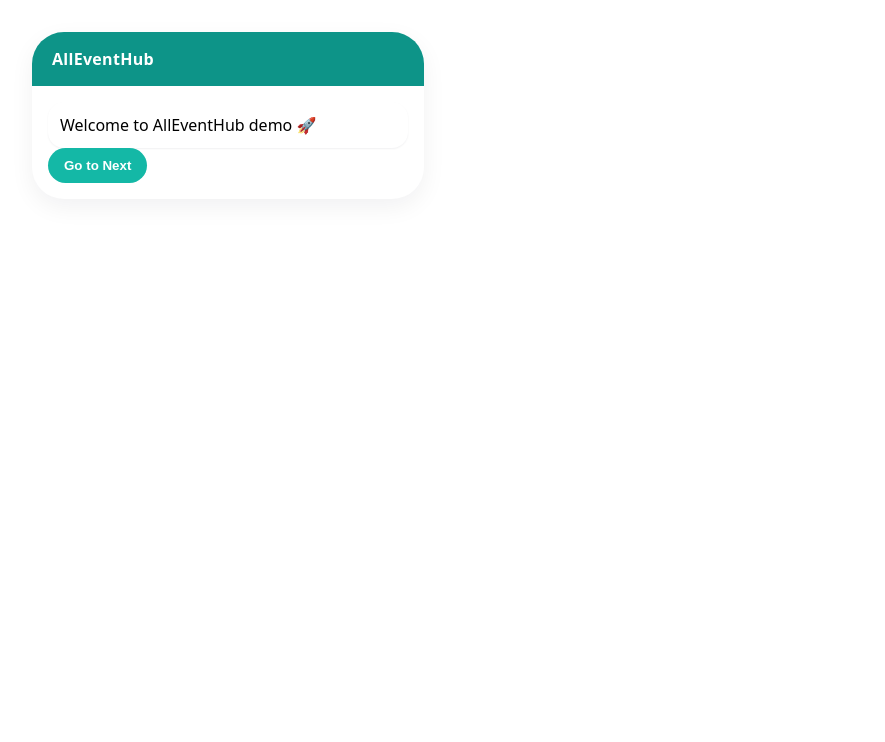
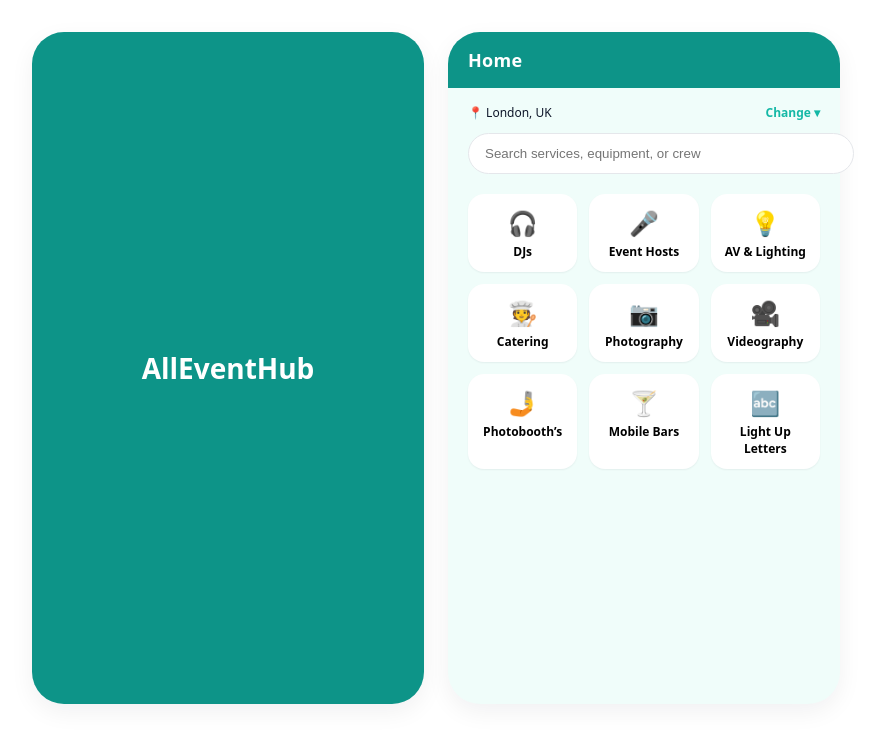
Before and after one commit to jayreiddevops/alleventhub, a React (Vite) app: page / in a window 1280 px wide. Shown: the top 742 px of the page, without its empty margins (0-885 px from the left). Built offline with nearby package versions, Linux system fonts and the light colour scheme.

Commit message:
Update App.jsx

```diff
--- a/src/App.jsx
+++ b/src/App.jsx
@@ -1,3 +1,6 @@
+// Full demo flow with Home → Results → Supplier Profile → Booking
+// This is the complete `App.jsx` implementation to ship the stakeholder demo.
+
 import React, { useState } from "react";
 
 const Brand = {
@@ -54,25 +57,188 @@
   },
 };
 
-const Phone = ({ children }) => <div style={styles.phone}>{children}</div>;
-const TopBar = ({ title }) => <div style={styles.topbar}>{title}</div>;
-const Card = ({ children }) => <div style={styles.card}>{children}</div>;
-const Button = ({ children, onClick }) => (
-  <button style={styles.pill} onClick={onClick}>{children}</button>
+const Phone = ({ children, bg }) => (
+  <div style={{ ...styles.phone, background: bg ?? "#fff" }}>{children}</div>
+);
+const TopBar = ({ title, onBack }) => (
+  <div style={styles.topbar}>
+    {onBack && (
+      <button
+        onClick={onBack}
+        style={{
+          background: "rgba(255,255,255,0.2)",
+          border: 0,
+          color: "#fff",
+          borderRadius: 999,
+          padding: "2px 8px",
+          fontSize: 18,
+          cursor: "pointer",
+        }}
+      >
+        ‹
+      </button>
+    )}
+    <span style={{ fontSize: 18 }}>{title}</span>
+  </div>
+);
+const Card = ({ children, style }) => <div style={{ ...styles.card, ...style }}>{children}</div>;
+const Button = ({ children, onClick, style }) => (
+  <button style={{ ...styles.pill, ...style }} onClick={onClick}>
+    {children}
+  </button>
+);
+
+// Screens
+const HomeScreen = ({ onSelectCategory }) => {
+  const categories = [
+    { label: "DJs", icon: "🎧" },
+    { label: "Event Hosts", icon: "🎤" },
+    { label: "AV & Lighting", icon: "💡" },
+    { label: "Catering", icon: "🧑‍🍳" },
+    { label: "Photography", icon: "📷" },
+    { label: "Videography", icon: "🎥" },
+    { label: "Photobooth’s", icon: "🤳" },
+    { label: "Mobile Bars", icon: "🍸" },
+    { label: "Light Up Letters", icon: "🔤" },
+  ];
+  return (
+    <Phone bg={Brand.bg}>
+      <TopBar title="Home" />
+      <div style={{ display: "flex", flexDirection: "column", gap: 12, paddingInline: 4 }}>
+        <div style={{ display: "flex", justifyContent: "space-between", fontSize: 12 }}>
+          <span style={{ color: Brand.text }}>📍 London, UK</span>
+          <span style={{ color: Brand.accent, fontWeight: 600 }}>Change ▾</span>
+        </div>
+        <input
+          placeholder="Search services, equipment, or crew"
+          style={{
+            width: "100%",
+            borderRadius: 999,
+            border: "1px solid #e5e7eb",
+            padding: "12px 16px",
+          }}
+        />
+        <div style={styles.grid}>
+          {categories.map((c) => (
+            <div
+              key={c.label}
+              onClick={() => onSelectCategory(c.label)}
+              style={{ ...styles.card, textAlign: "center", cursor: "pointer" }}
+            >
+              <div style={{ fontSize: 24 }}>{c.icon}</div>
+              <div style={{ fontSize: 12, fontWeight: 700, marginTop: 4 }}>{c.label}</div>
+            </div>
+          ))}
+        </div>
+      </div>
+    </Phone>
+  );
+};
+
+const ResultsScreen = ({ category, onBack, onSelectSupplier }) => (
+  <Phone bg={Brand.bg}>
+    <TopBar title={`${category} in London`} onBack={onBack} />
+    <div style={{ display: "flex", flexDirection: "column", gap: 12 }}>
+      {[1, 2, 3].map((n) => (
+        <Card key={n}>
+          <div style={{ display: "flex", alignItems: "center", gap: 12 }}>
+            <img
+              alt="provider"
+              src="https://images.unsplash.com/photo-1544005313-94ddf0286df2?q=80&w=120&auto=format&fit=crop"
+              style={{ width: 56, height: 56, borderRadius: 16, objectFit: "cover" }}
+            />
+            <div style={{ flex: 1 }}>
+              <div style={{ fontSize: 14, fontWeight: 800, color: Brand.text }}>{
+                category
+              } Pro #{n}</div>
+              <div style={{ fontSize: 12, color: Brand.muted }}>From £{150 + n * 25}</div>
+            </div>
+            <Button onClick={() => onSelectSupplier(`${category} Pro #${n}`)}>View</Button>
+          </div>
+        </Card>
+      ))}
+    </div>
+  </Phone>
+);
+
+const SupplierProfile = ({ name, onBack, onBook }) => (
+  <Phone bg={Brand.bg}>
+    <TopBar title="Supplier Profile" onBack={onBack} />
+    <div style={{ display: "flex", flexDirection: "column", gap: 12 }}>
+      <div style={{ display: "flex", alignItems: "center", gap: 12 }}>
+        <img
+          src="https://images.unsplash.com/photo-1607746882042-944635dfe10e?q=80&w=150&auto=format&fit=crop"
+          alt="profile"
+          style={{ width: 80, height: 80, borderRadius: 999, objectFit: "cover" }}
+        />
+        <div>
+          <div style={{ fontSize: 18, fontWeight: 800, color: Brand.text }}>{name}</div>
+          <div style={{ fontSize: 12, color: Brand.muted }}>10 years experience</div>
+          <div style={{ fontSize: 12, color: "#b45309" }}>★ 4.8 (120 reviews)</div>
+        </div>
+      </div>
+      <Card>
+        Energetic professional providing services for weddings, parties, and corporate events.
+      </Card>
+      <div>
+        <div style={{ fontSize: 14, fontWeight: 800, marginBottom: 8 }}>Packages</div>
+        <Card style={{ display: "flex", justifyContent: "space-between" }}>
+          <span>Bronze Package</span>
+          <span>£250</span>
+        </Card>
+        <Card style={{ display: "flex", justifyContent: "space-between", marginTop: 8 }}>
+          <span>Silver Package</span>
+          <span>£400</span>
+        </Card>
+        <Card style={{ display: "flex", justifyContent: "space-between", marginTop: 8 }}>
+          <span>Gold Package</span>
+          <span>£650</span>
+        </Card>
+      </div>
+      <Button onClick={onBook} style={{ width: "100%" }}>Book Now</Button>
+    </div>
+  </Phone>
+);
+
+const BookingScreen = ({ supplier, onBack }) => (
+  <Phone bg={Brand.bg}>
+    <TopBar title="Booking" onBack={onBack} />
+    <div style={{ display: "flex", flexDirection: "column", gap: 12 }}>
+      <div style={{ fontSize: 18, fontWeight: 800, color: Brand.text }}>{supplier}</div>
+      <Card>[Calendar picker placeholder]</Card>
+      <div style={{ fontSize: 13, color: Brand.text }}>Selected Package: Silver (£400)</div>
+      <Button style={{ width: "100%" }}>Confirm & Pay</Button>
+    </div>
+  </Phone>
 );
 
 export default function App() {
   const [view, setView] = useState("home");
+  const [category, setCategory] = useState("DJs");
+  const [supplier, setSupplier] = useState(null);
 
   return (
     <div style={{ display: "flex", gap: 24, padding: 24, flexWrap: "wrap" }}>
-      <Phone>
-        <TopBar title="AllEventHub" />
-        <Card>Welcome to AllEventHub demo 🚀</Card>
-        <Button onClick={() => setView(view === "home" ? "next" : "home")}>
-          {view === "home" ? "Go to Next" : "Back to Home"}
-        </Button>
+      {/* Splash */}
+      <Phone bg={Brand.primary}>
+        <div style={{
+          display: "flex",
+          alignItems: "center",
+          justifyContent: "center",
+          height: 640,
+          borderRadius: 32,
+          color: "#fff",
+          fontSize: 28,
+          fontWeight: 900,
+        }}>
+          AllEventHub
+        </div>
       </Phone>
+
+      {view === "home" && <HomeScreen onSelectCategory={(c) => { setCategory(c); setView("results"); }} />}
+      {view === "results" && <ResultsScreen category={category} onBack={() => setView("home")} onSelectSupplier={(s) => { setSupplier(s); setView("profile"); }} />}
+      {view === "profile" && <SupplierProfile name={supplier} onBack={() => setView("results")} onBook={() => setView("booking")} />}
+      {view === "booking" && <BookingScreen supplier={supplier} onBack={() => setView("profile")} />}
     </div>
   );
 }
```
